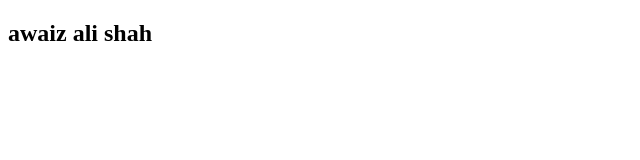
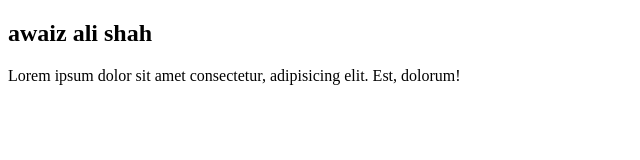
Before and after one commit to AwaizSh4h/myfirstcode, a plain HTML site: page index.html in a window 1280 px wide. Shown: the whole page, without its empty margins (0-640 px from the left). Drawn offline with Linux system fonts and the light colour scheme.

Commit message:
add lorem

```diff
--- a/index.html
+++ b/index.html
@@ -7,5 +7,6 @@
 </head>
 <body>
     <h2>awaiz ali shah</h2>
+    <p>Lorem ipsum dolor sit amet consectetur, adipisicing elit. Est, dolorum!</p>
 </body>
 </html>
```
